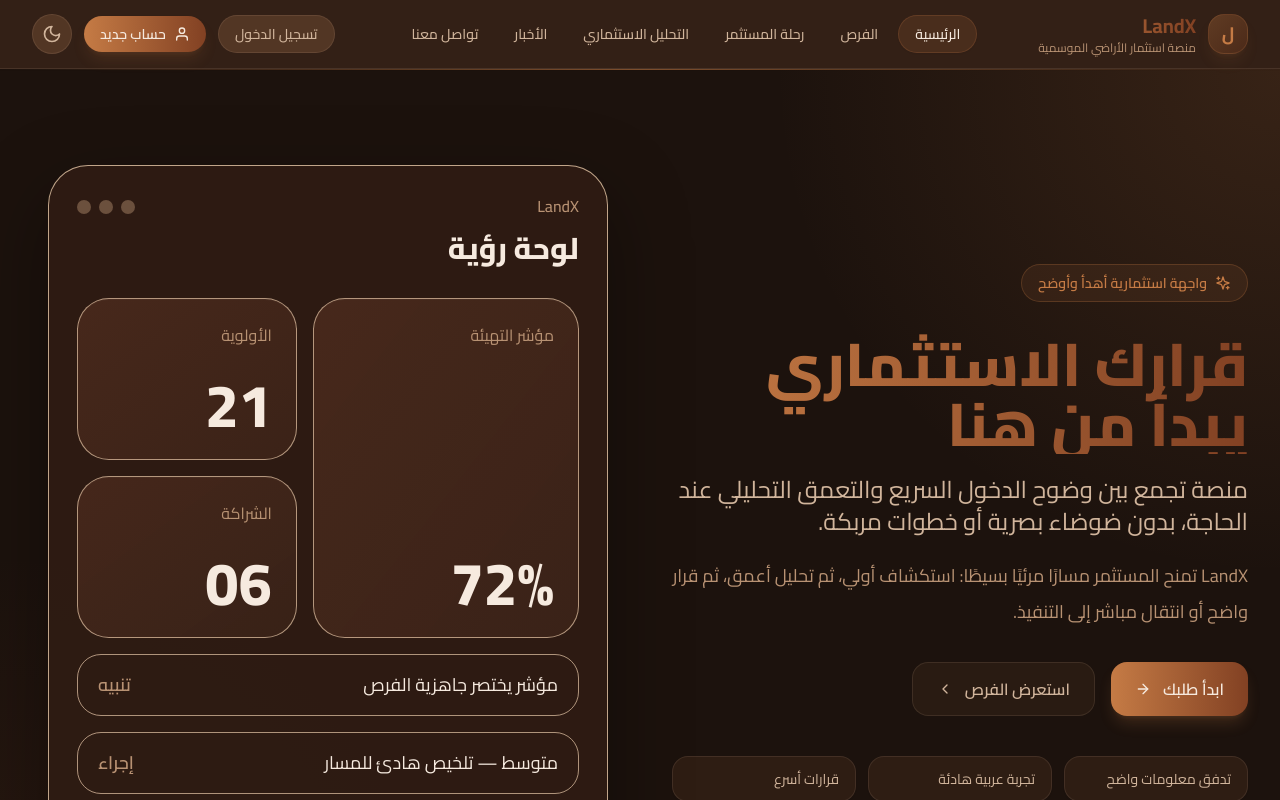
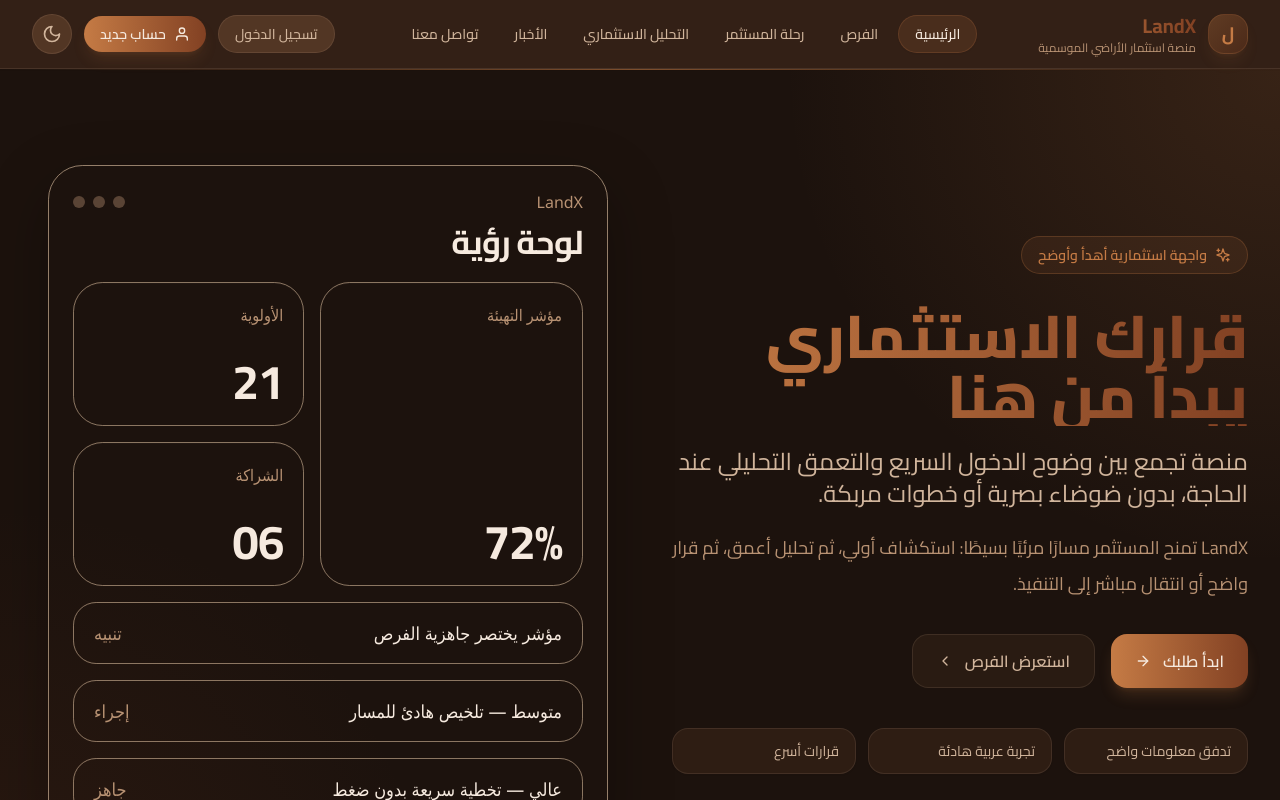
Before and after one commit to Abdulrahman-A9/LandX, a React (Vite) app: page / in a window 1280 px wide. Shown: the top 800 px of the page. Built offline with nearby package versions, Linux system fonts and the light colour scheme.

Commit message:
Fine tune vision board proportions and typography

```diff
--- a/src/pages/public/Home.jsx
+++ b/src/pages/public/Home.jsx
@@ -173,57 +173,57 @@ const Home = () => {
             <AnimatedSection className="lg:pl-4" delay={120}>
               <div
                 dir="ltr"
-                className="rounded-[2.5rem] border border-app-border/80 bg-[#2f1c14]/95 p-5 sm:p-6 lg:p-7 shadow-[0_28px_80px_rgba(0,0,0,0.35)] backdrop-blur-xl"
+                className="rounded-[2.15rem] border border-app-border/60 bg-[#2f1c14]/94 p-4 sm:p-5 lg:p-6 shadow-[0_22px_64px_rgba(0,0,0,0.28)] backdrop-blur-xl"
               >
-                <div className="flex items-start justify-between gap-4 mb-8">
+                <div className="flex items-start justify-between gap-4 mb-6">
                   <div className="flex items-center gap-2 pt-1.5">
-                    <span className="w-3.5 h-3.5 rounded-full bg-app-text-soft/45" />
-                    <span className="w-3.5 h-3.5 rounded-full bg-app-text-soft/45" />
-                    <span className="w-3.5 h-3.5 rounded-full bg-app-text-soft/45" />
+                    <span className="w-3 h-3 rounded-full bg-app-text-soft/40" />
+                    <span className="w-3 h-3 rounded-full bg-app-text-soft/40" />
+                    <span className="w-3 h-3 rounded-full bg-app-text-soft/40" />
                   </div>
                   <div className="text-right">
-                    <p className="text-app-text-soft text-sm md:text-base font-medium">LandX</p>
-                    <h3 className="mt-3 text-2xl md:text-3xl font-black text-app-text">لوحة رؤية</h3>
+                    <p className="text-app-text-soft text-sm md:text-base font-medium font-body">LandX</p>
+                    <h3 className="mt-3 text-2xl md:text-[2.05rem] font-bold tracking-tight text-app-text font-heading">لوحة رؤية</h3>
                   </div>
                 </div>
 
-                <div className="grid gap-4 lg:grid-cols-[0.95fr_1.15fr]">
+                <div className="grid gap-4 lg:grid-cols-[0.95fr_1.08fr]">
                   <div className="grid gap-4">
-                    <div className="rounded-[2rem] border border-app-border/70 bg-gradient-to-br from-[#4a2a1d]/90 to-[#3d2419]/90 p-6 min-h-[10rem] flex flex-col justify-between text-right shadow-[inset_0_1px_0_rgba(255,255,255,0.03)]">
-                      <p className="text-app-text-soft text-sm md:text-base">الأولوية</p>
-                      <span className="self-end text-5xl md:text-6xl font-black text-app-text leading-none">21</span>
+                    <div className="rounded-[1.85rem] border border-app-border/55 bg-gradient-to-br from-[#4a2a1d]/88 to-[#3d2419]/88 p-5 min-h-[9rem] flex flex-col justify-between text-right shadow-[inset_0_1px_0_rgba(255,255,255,0.025)]">
+                      <p className="text-app-text-soft text-sm md:text-base font-medium font-body">الأولوية</p>
+                      <span className="self-end text-4xl md:text-5xl font-bold tracking-tight text-app-text leading-none font-heading">21</span>
                     </div>
 
-                    <div className="rounded-[2rem] border border-app-border/70 bg-gradient-to-br from-[#4a2a1d]/85 to-[#3a2318]/90 p-6 min-h-[10rem] flex flex-col justify-between text-right shadow-[inset_0_1px_0_rgba(255,255,255,0.03)]">
-                      <p className="text-app-text-soft text-sm md:text-base">الشراكة</p>
-                      <span className="self-end text-5xl md:text-6xl font-black text-app-text leading-none">06</span>
+                    <div className="rounded-[1.85rem] border border-app-border/55 bg-gradient-to-br from-[#4a2a1d]/84 to-[#3a2318]/88 p-5 min-h-[9rem] flex flex-col justify-between text-right shadow-[inset_0_1px_0_rgba(255,255,255,0.025)]">
+                      <p className="text-app-text-soft text-sm md:text-base font-medium font-body">الشراكة</p>
+                      <span className="self-end text-4xl md:text-5xl font-bold tracking-tight text-app-text leading-none font-heading">06</span>
                     </div>
                   </div>
 
-                  <div className="rounded-[2rem] border border-app-border/70 bg-gradient-to-br from-[#4a2a1d]/90 to-[#3b2318]/95 p-6 min-h-[21.25rem] flex flex-col justify-between text-right shadow-[inset_0_1px_0_rgba(255,255,255,0.03)]">
-                    <p className="text-app-text-soft text-sm md:text-base">مؤشر التهيئة</p>
-                    <div className="self-end text-5xl md:text-6xl font-black text-app-text leading-none">72%</div>
+                  <div className="rounded-[1.85rem] border border-app-border/55 bg-gradient-to-br from-[#4a2a1d]/88 to-[#3b2318]/92 p-5 min-h-[18.75rem] flex flex-col justify-between text-right shadow-[inset_0_1px_0_rgba(255,255,255,0.025)]">
+                    <p className="text-app-text-soft text-sm md:text-base font-medium font-body">مؤشر التهيئة</p>
+                    <div className="self-end text-4xl md:text-5xl font-bold tracking-tight text-app-text leading-none font-heading">72%</div>
                   </div>
                 </div>
 
                 <div className="mt-4 grid gap-4">
-                  <div className="rounded-[1.5rem] border border-app-border/70 bg-[#40271b]/88 px-5 py-4 flex items-center justify-between gap-6">
-                    <div className="text-left text-app-text-soft font-semibold text-base sm:text-lg">تنبيه</div>
-                    <div className="text-right text-app-text text-sm sm:text-lg leading-8">
+                  <div className="rounded-[1.45rem] border border-app-border/55 bg-[#40271b]/86 px-5 py-4 flex items-center justify-between gap-6">
+                    <div className="text-left text-app-text-soft font-medium text-base sm:text-lg font-body">تنبيه</div>
+                    <div className="text-right text-app-text text-sm sm:text-lg leading-8 font-body">
                       مؤشر يختصر جاهزية الفرص
                     </div>
                   </div>
 
-                  <div className="rounded-[1.5rem] border border-app-border/70 bg-[#40271b]/88 px-5 py-4 flex items-center justify-between gap-6">
-                    <div className="text-left text-app-text-soft font-semibold text-base sm:text-lg">إجراء</div>
-                    <div className="text-right text-app-text text-sm sm:text-lg leading-8">
+                  <div className="rounded-[1.45rem] border border-app-border/55 bg-[#40271b]/86 px-5 py-4 flex items-center justify-between gap-6">
+                    <div className="text-left text-app-text-soft font-medium text-base sm:text-lg font-body">إجراء</div>
+                    <div className="text-right text-app-text text-sm sm:text-lg leading-8 font-body">
                       متوسط — تلخيص هادئ للمسار
                     </div>
                   </div>
 
-                  <div className="rounded-[1.5rem] border border-app-border/70 bg-[#40271b]/88 px-5 py-4 flex items-center justify-between gap-6">
-                    <div className="text-left text-app-text-soft font-semibold text-base sm:text-lg">جاهز</div>
-                    <div className="text-right text-app-text text-sm sm:text-lg leading-8">
+                  <div className="rounded-[1.45rem] border border-app-border/55 bg-[#40271b]/86 px-5 py-4 flex items-center justify-between gap-6">
+                    <div className="text-left text-app-text-soft font-medium text-base sm:text-lg font-body">جاهز</div>
+                    <div className="text-right text-app-text text-sm sm:text-lg leading-8 font-body">
                       عالي — تخطية سريعة بدون ضغط
                     </div>
                   </div>
```
